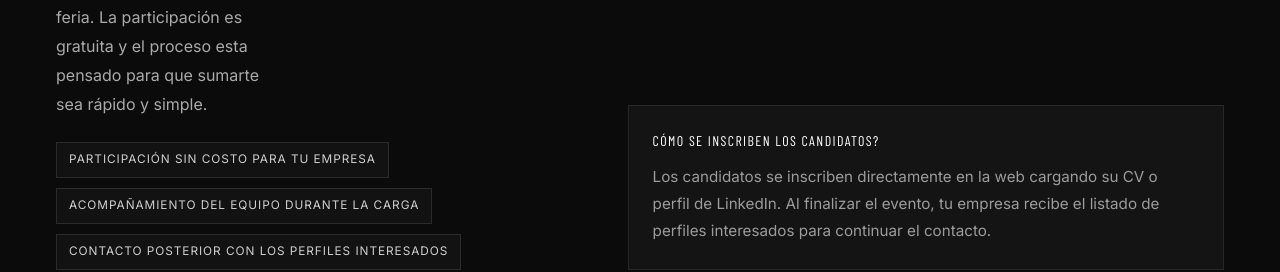
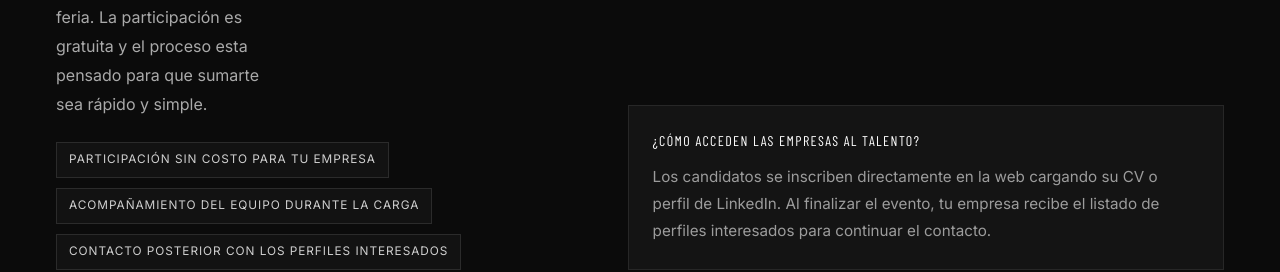
Before and after one commit to potrero-empleo/talento-it-landing, a React (Vite) app: page / in a window 1280 px wide. Shown: the part 6228-6500 px from the top of the page. Built offline with nearby package versions, Linux system fonts and the light colour scheme.

Commit message:
se modifico la preginta de este archivo

```diff
--- a/src/components/CTA/CTA.jsx
+++ b/src/components/CTA/CTA.jsx
@@ -199,7 +199,7 @@ export default function CTA() {
 
           <div className="border border-[#272727] bg-[#141414] px-5 py-5 md:px-6 md:py-6">
             <p className="font-['Chakra_Petch'] text-[0.88rem] uppercase tracking-widest text-white">
-              Cómo se inscriben los candidatos?
+             ¿Cómo acceden las empresas al talento?
             </p>
             <p className="mt-3 text-[0.95rem] leading-[1.8] text-[#9c9c9c]">
               {candidateSignupNote}
```
